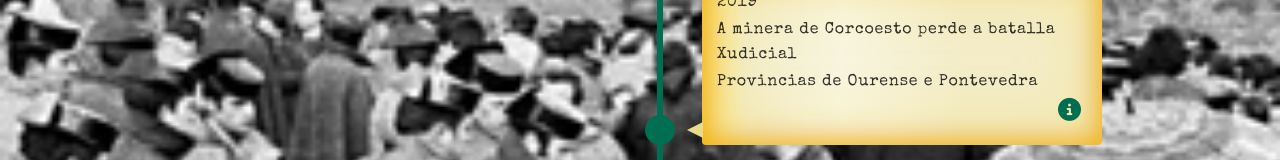
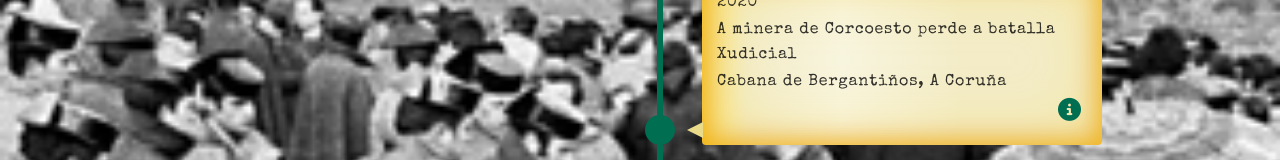
Before and after one commit to anafdz92/O-EcoSocial-ten-Memoria, a React (Create React App) app: page /#/ in a window 1280 px wide. Shown: the part 774-934 px from the top of the page. Built offline with nearby package versions, Linux system fonts and the light colour scheme.

Commit message:
add stuff

```diff
--- a/src/data/Conflicts.js
+++ b/src/data/Conflicts.js
@@ -4,6 +4,7 @@ import prestige from "./../images/prestige.jpg";
 import alcoa from "./../images/alcoa.jpg";
 import eume from "./../images/eume.jpg";
 import irixo from "./../images/irixo.jpg";
+import corcoesto from "./../images/corcoesto.jpeg";
 const conflicts = [
   {
     id: 1,
@@ -78,15 +79,15 @@ const conflicts = [
   },
   {
     id: 7,
-    year: "2019",
+    year: "2020",
     name: "A minera de Corcoesto perde a batalla Xudicial",
-    location: "Provincias de Ourense e Pontevedra",
+    location: "Cabana de Bergantiños, A Coruña",
     what:
-      "O monocultivo de especies forestais pirófitas coma o eucalipto (das que son grandes beneficiarios empresas como o Grupo Ence ou Grupo Finsa) xunto ao despoboamento rural e a emerxencia climática, sentaron as bases para unha das vagas de incendios máis importantes dos últimos anos que en dúas semanas acabaron cunha superficie de máis de 70.000 km cuadrados",
+      "Despóis de máis de cinco anos de loita veciñal contra o proxecto de Megaminaría da canadense Edgewater a xustiza respalda a decisión da Xunta de paralizar a mina de ouro proxectada en Corcoesto. Xa en 2020 o Estado Español gañou en parís a arbitraxe que mantiña contra a empresa, así, o tribunal desestimaba a reclamación da minera en pro dunha compensación relativa a fase de estudos previos do proxecto",
     links: [
-      "https://www.lavanguardia.com/vida/20171019/432157474162/industria-fuego-galicia-xabier-vazquez-pumarino.html",
+      "https://galicia.economiadigital.es/directivos-y-empresas/la-ultima-derrota-de-la-minera-de-corcoesto-naufraga-con-el-arbitraje_20056959_102.html",
     ],
-    url: vigo,
+    url: corcoesto,
   },
 ];
 
--- a/src/stylesheets/components/_eventDetail.scss
+++ b/src/stylesheets/components/_eventDetail.scss
@@ -99,6 +99,7 @@
 
 .info h2 {
   margin-bottom: 30px;
+  display: flex;
   overflow: hidden; /* Ensures the content is not revealed until the animation */
   border-right: 0.15em solid black; /* The typwriter cursor */
   white-space: nowrap; /* Keeps the content on a single line */
@@ -143,6 +144,7 @@
 .imgContainer {
   height: 300px;
   width: 400px;
+  margin-top: 50px;
 }
 .eventImg {
   height: 100%;
```
Also changed, not shown: src/images/corcoesto.jpeg (added).
